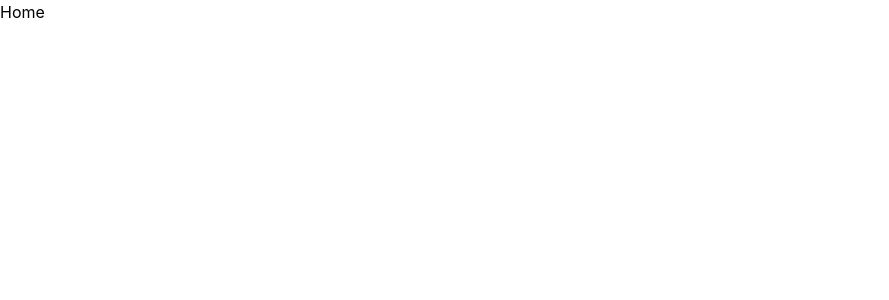
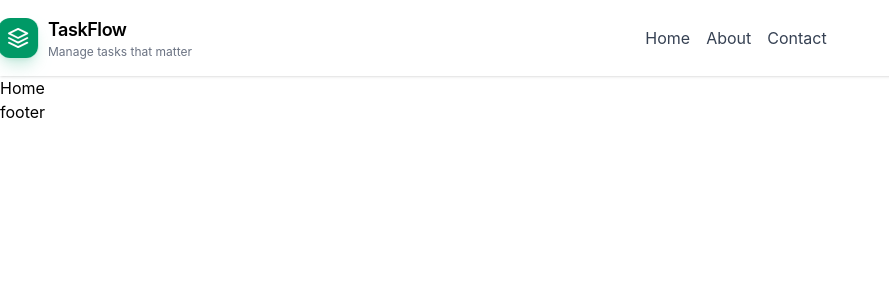
Before and after one commit to nhmnazmul22/task-flow, a React (Vite) app: page / in a window 1280 px wide. Shown: the top 300 px of the page, without its empty margins (0-889 px from the left). Built offline with nearby package versions, Linux system fonts and the light colour scheme.

Commit message:
Add logo animation, container component, and update navbar layout

```diff
--- /dev/null
+++ b/src/animations/index.ts
@@ -0,0 +1,3 @@
+/**
+ * Logo Animation
+ */
--- /dev/null
+++ b/src/components/common/Container.tsx
@@ -0,0 +1,10 @@
+type ContainerProps = {
+  className?: string;
+  children: React.ReactNode;
+};
+
+const Container = ({ className = "", children }: ContainerProps) => {
+  return <div className={`container mx-auto ${className}`}>{children}</div>;
+};
+
+export default Container;
--- /dev/null
+++ b/src/components/common/Logo_Light.tsx
@@ -0,0 +1,51 @@
+import { motion } from "motion/react";
+
+type LogoListProps = {
+  isAnimated?: boolean;
+};
+
+const Logo_Light = ({ isAnimated = true }: LogoListProps) => {
+  return (
+    <div className="flex items-center gap-2">
+      <motion.div
+        className="w-10 h-10 rounded-xl bg-emerald-600 backdrop-blur-lg flex items-center justify-center
+      border border-emerald-600/50 shadow-lg shadow-emerald-600/20"
+        animate={
+          isAnimated
+            ? {
+                x: [0, 2, 0, -2, 0],
+                transition: {
+                  duration: 2,
+                  repeat: Infinity,
+                  ease: "linear",
+                },
+              }
+            : undefined
+        }
+      >
+        <svg
+          width="22"
+          height="22"
+          viewBox="0 0 24 24"
+          fill="none"
+          stroke="white"
+          strokeWidth="2"
+          strokeLinecap="round"
+          strokeLinejoin="round"
+        >
+          <path d="M12 2L2 7l10 5 10-5-10-5z" />
+          <path d="M2 17l10 5 10-5" />
+          <path d="M2 12l10 5 10-5" />
+        </svg>
+      </motion.div>
+      <div>
+        <p className="text-black font-semibold text-lg tracking-tight">
+          TaskFlow
+        </p>
+        <p className="text-gray-500 text-xs">Manage tasks that matter</p>
+      </div>
+    </div>
+  );
+};
+
+export default Logo_Light;
--- a/src/components/layout/Navbar.tsx
+++ b/src/components/layout/Navbar.tsx
@@ -1,7 +1,32 @@
+import Container from "@/components/common/Container";
+import Logo_Light from "@/components/common/Logo_Light";
+
 const Navbar = () => {
   return (
-    <div>Navbar</div>
-  )
-}
+    <nav className="bg-white shadow">
+      <Container>
+        <div className="flex justify-between items-center py-4">
+          <div>
+            <Logo_Light />
+          </div>
+          <div className="flex space-x-4">
+            <a href="#" className="text-gray-700 hover:text-blue-500">
+              Home
+            </a>
+            <a href="#" className="text-gray-700 hover:text-blue-500">
+              About
+            </a>
+            <a href="#" className="text-gray-700 hover:text-blue-500">
+              Contact
+            </a>
+          </div>
+          <div>
 
-export default Navbar
+          </div>
+        </div>
+      </Container>
+    </nav>
+  );
+};
+
+export default Navbar;
--- a/src/components/layout/RootLayout.tsx
+++ b/src/components/layout/RootLayout.tsx
@@ -1,7 +1,7 @@
 import { Outlet } from "react-router";
 import Navbar from "./Navbar";
 
-const AdminLayout = () => {
+const RootLayout = () => {
   return (
     <>
       <Navbar />
@@ -13,4 +13,4 @@ const AdminLayout = () => {
   );
 };
 
-export default AdminLayout;
+export default RootLayout;
```
Also changed, not shown: src/components/ui/Nav.tsx (added, +23 -0 lines), src/routes/index.tsx (+8 -2 lines), src/components/common/Logo.tsx (line endings or trailing spaces).
